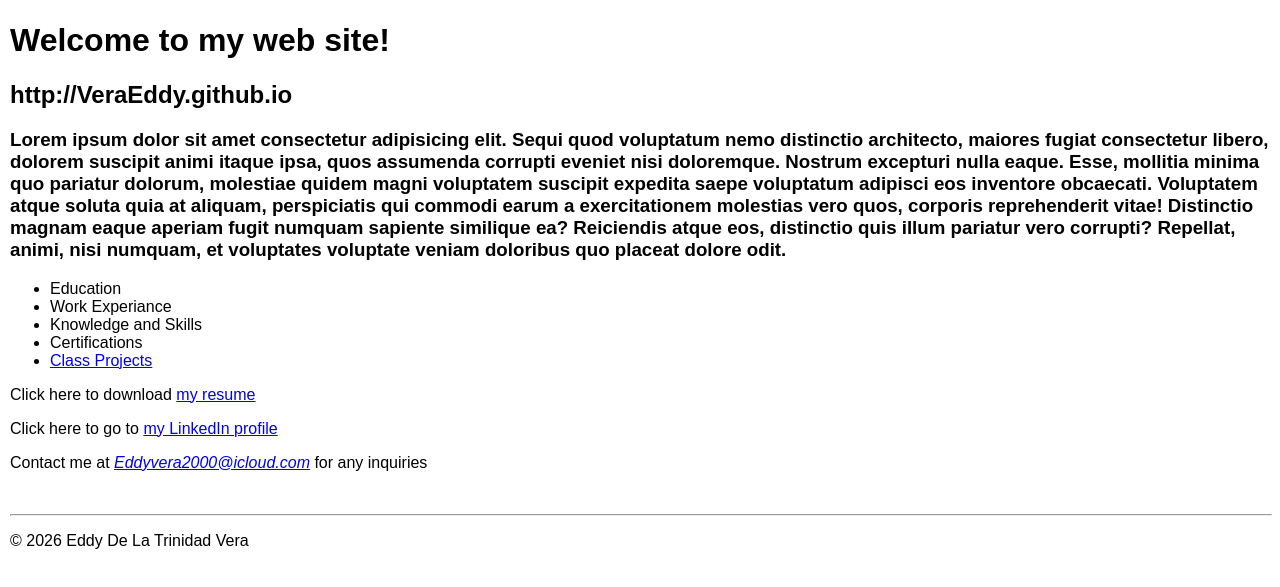
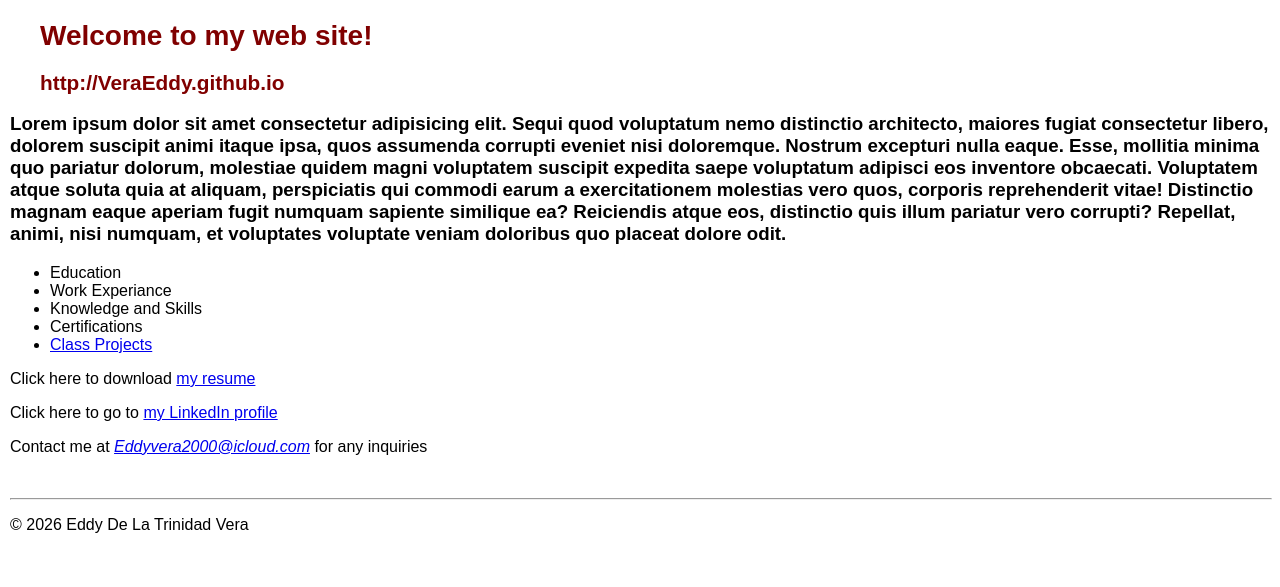
Before and after one commit to VeraEddy/VeraEddy.github.io, a plain HTML site: page index.html in a window 1280 px wide. Shown: the part 111-698 px from the top of the page. Drawn offline with Linux system fonts and the light colour scheme; files that its build step writes are made by us from their sources.

Commit message:
add colors

```diff
--- a/styles.css/main8.css
+++ b/styles.css/main8.css
@@ -7,3 +7,13 @@ a:hover, a:focus {
     font-style: italic;
     color: blue;
 }
+header h1 {
+    font-size: 175%;
+    color:maroon;
+    text-indent: 30px;
+}
+header h2 {
+    font-size: 130%;
+    color: #800000;
+    text-indent: 30px;
+}
```
